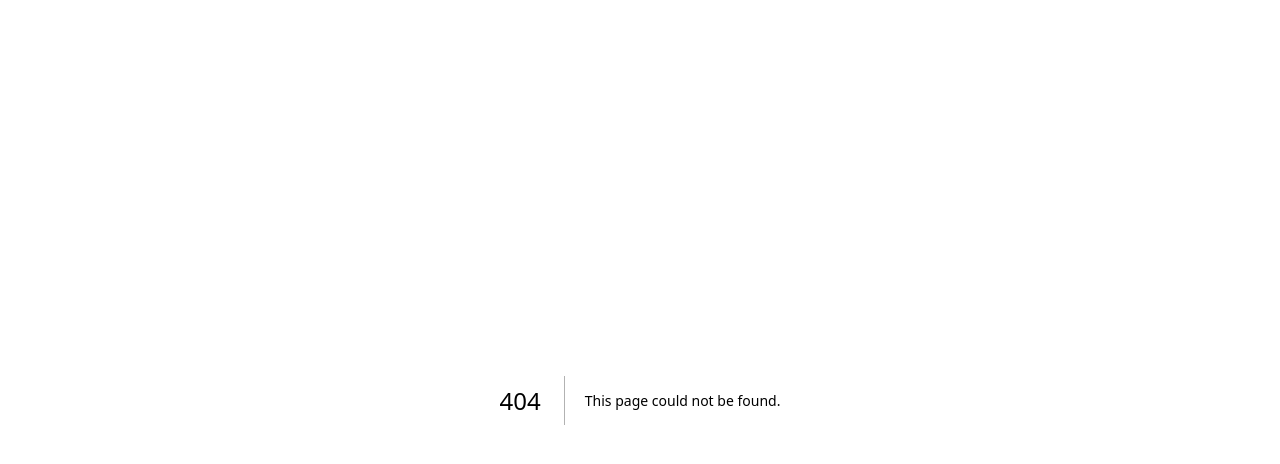
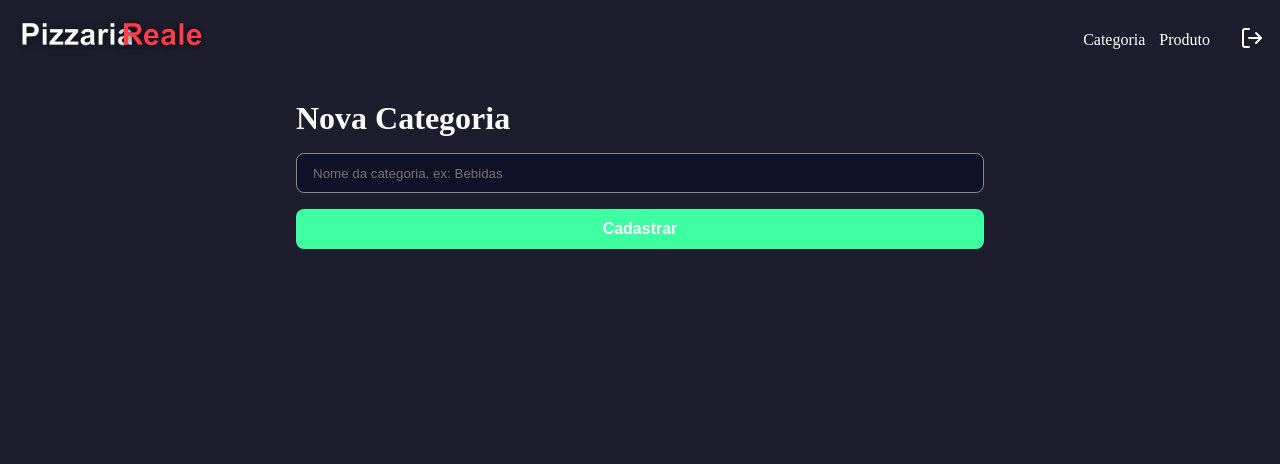
Before and after one commit to DevRogerFer/pizzaria-frontend, a Next.js app: page /dashboard/category in a window 1280 px wide. Before the commit this address had no page. Shown: the top 464 px of the page. Built offline with nearby package versions, Linux system fonts and the light colour scheme.

Commit message:
Creating the page and registering the Category

```diff
--- /dev/null
+++ b/src/app/dashboard/category/page.tsx
@@ -0,0 +1,54 @@
+import styles from './styles.module.scss'
+import { Button } from '@/app/dashboard/components/button'
+import { api } from '@/services/api'
+import { getCookieServer } from '@/lib/cookieServer'
+import { redirect } from 'next/navigation'
+
+export default function Category() {
+
+    async function handleRegisterCategory(formData: FormData) {
+        'use server'
+
+        const name = formData.get('name')
+        if(!name) return;
+
+        const data = {
+            name: name,
+        }
+
+        const token = await getCookieServer();
+
+        await api.post('/category', data, {
+            headers: {
+                Authorization: `Bearer ${token}`
+            }
+        })
+        .catch((err) => {
+            console.log(err);
+            return;
+        })
+
+        redirect('/dashboard')
+    }
+
+    return (
+        <main className={styles.container}>
+            <h1>Nova Categoria</h1>
+
+            <form
+                className={styles.form}
+                action={handleRegisterCategory}
+            >
+                <input
+                    type='text'
+                    name='name'
+                    placeholder='Nome da categoria, ex: Bebidas'
+                    required
+                    className={styles.input}
+                />
+
+            <Button name='Cadastrar'/>
+            </form>
+        </main>
+    )
+}
--- /dev/null
+++ b/src/app/dashboard/category/styles.module.scss
@@ -0,0 +1,28 @@
+.container{
+    max-width: 720px;
+    margin: 20px auto;
+    padding: 0 16px;
+    display: flex;
+    flex-direction: column;
+
+    h1{
+        color: var(--white);
+    }
+}
+
+.form{
+    display: flex;
+    gap: 16px;
+    flex-direction: column;
+    margin: 16px 0;
+}
+
+.input{
+    height: 40px;
+    border: 0;
+    background-color: var(--dark-900);
+    border-radius: 8px;
+    padding: 0 16px;
+    color: var(--white);
+    border: 1px solid var(--gray-100);
+}
--- /dev/null
+++ b/src/app/dashboard/components/button/index.tsx
@@ -0,0 +1,17 @@
+"use client"
+import styles from './styles.module.scss'
+import { useFormStatus } from 'react-dom'
+
+interface Props {
+    name: string
+}
+
+export function Button({ name }: Props) {
+    const { pending } = useFormStatus();
+
+    return (
+        <button className={styles.button} type='submit' disabled={pending}>
+            {pending ? 'Carregando...' : name}
+        </button>
+    )
+}
--- /dev/null
+++ b/src/app/dashboard/components/button/styles.module.scss
@@ -0,0 +1,10 @@
+
+.button{
+    height: 40px;
+    border-radius: 8px;
+    border: 0;
+    background-color: var(--green-900);
+    font-weight: bold;
+    font-size: 16px;
+    color: var(--white);
+}
```
Also changed, not shown: src/app/dashboard/product/page.tsx (added, +9 -0 lines).
